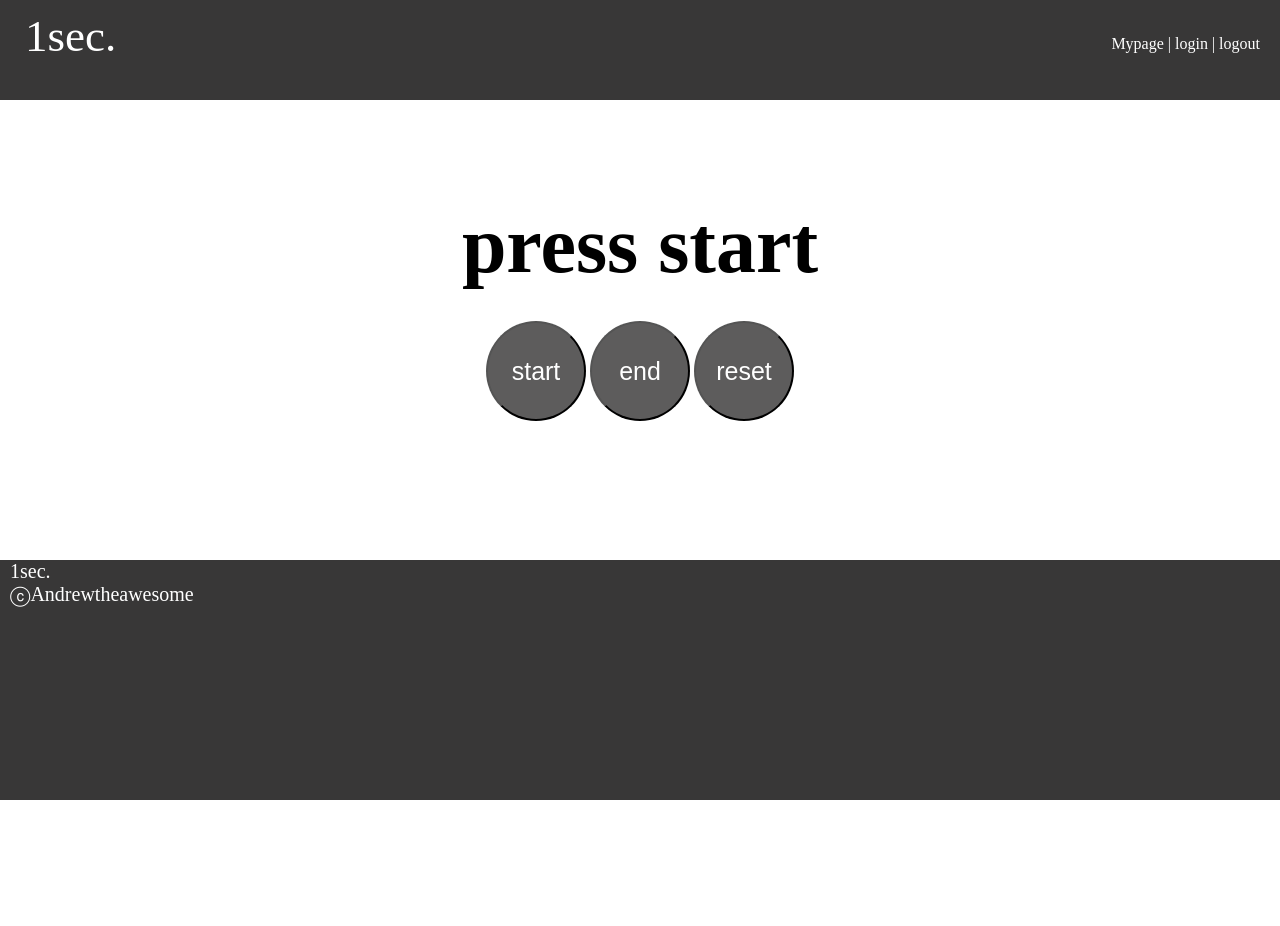
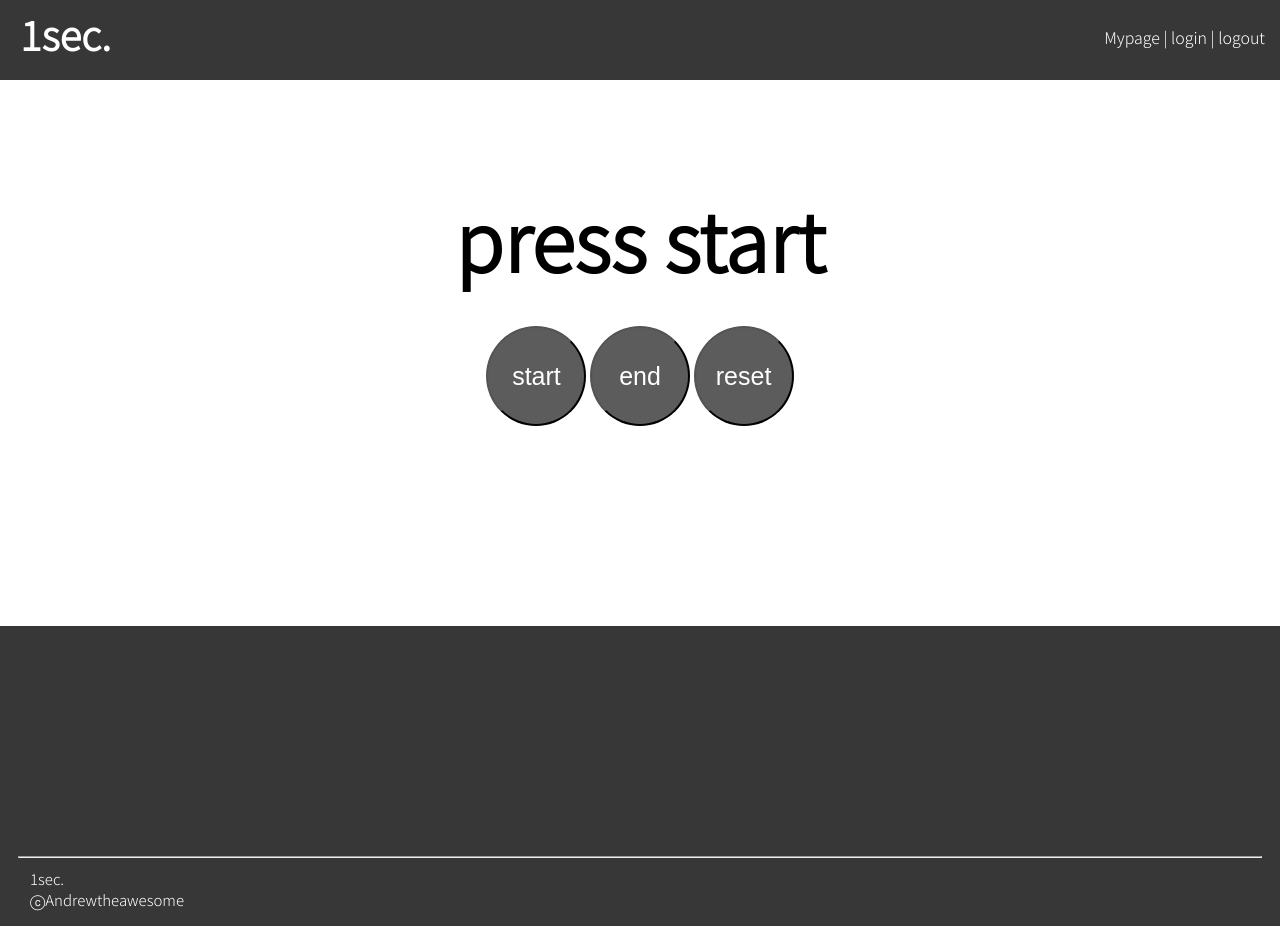
Before and after one commit to andrewjeongtheawesome/one-sec, a plain HTML site: page index.html in a window 1280 px wide. Before the commit the page ends 800 px from the top, so only its background shows below. Drawn offline with Linux system fonts and the light colour scheme; a web font is replaced by a local one.

Commit message:
layout work(2)
header/footer/font work

```diff
--- a/index.html
+++ b/index.html
@@ -6,6 +6,11 @@
     <link rel = "stylesheet" href="style.css">
     <title>one-sec</title>
 </head>
+<style>
+    @import url('https://fonts.googleapis.com/css2?family=Noto+Sans+KR:wght@300&display=swap');
+    @import url('https://fonts.googleapis.com/css2?family=Whisper&display=swap');
+    @import url('https://fonts.googleapis.com/css2?family=Archivo+Black&display=swap');
+</style>
 <body>
     <div id = 'page'>
         <header>
@@ -14,7 +19,7 @@
                 1sec.
             </div>
 
-            <div id = 'top'>
+            <div id = 'menu'>
                 Mypage | login | logout
             </div>
         </header>
@@ -29,10 +34,12 @@
             </div>
         </section>
         <footer>
+            <hr id="c-line"/>
             <div id = "copyright">
                 <p>1sec.</p>
                 <p>ⓒAndrewtheawesome</p>
             </div>
+
         </footer>
     </div>
     <script src="index.js"></script>
--- a/index.js
+++ b/index.js
@@ -22,10 +22,10 @@ endButton.addEventListener("click", () => {
         end = new Date();
         diff = end-start;
         if(diff<1100 && 900<=diff){
-            target.innerText = `${diff} correct`;
+            target.innerText = `success :)`;
         }
         else{
-            target.innerText = `${diff} incorrect`;
+            target.innerText = `failed :(`;
         }
         isEndClicked = false;
     }
--- a/style.css
+++ b/style.css
@@ -3,28 +3,38 @@
     margin: 0;
 }
 
+body{
+    padding-bottom: 200px;
+}
+
 header{
     width : 0 auto;
-    height: 100px;
+    height: 80px;
     background-color: rgb(56, 55, 55);
 }
 
 footer{
-    position : absolute;
-    bottom : 0;
-    height : 240px;
+    height : 300px;
     width: 100%;
     margin : auto;
     float : left;
-    margin-top : 10px;
+    margin-top : 200px;
     background-color: rgb(56, 55, 55);
     color : white;
 }
 
+#c-line{
+    width: 97%;
+    margin-top: 230px;
+    margin-left: auto;
+    margin-right: auto;
+}
+
 #copyright{
-    margin-bottom : 10px;
-    margin-left: 10px;
-    font-size: 20px;
+    margin-top: 10px;
+    margin-left: 30px;
+    font-size: 15px;
+    font-family: 'Noto Sans KR', sans-serif;
 }
 
 section{
@@ -41,23 +51,31 @@ section{
 
 #logo{
     float: left;
-    margin-top: 10px;
-    margin-left: 25px;
-    font-size: 45px;
+    margin-top: 5px;
+    margin-left: 20px;
+    font-size: 40px;
+    font-family: 'Noto Sans KR', sans-serif;
+    font-weight: 1000;
+    /*font-family: 'Archivo Black', sans-serif;*/
+    /*font-family: 'Whisper', cursive;*/
     color : white
 }
 
-#top{
+#menu{
     float: right;
-    margin: 35px 20px 0 0;
+    margin-top: 25px;
+    margin-right : 15px;
+    font-family: 'Noto Sans KR', sans-serif;
     color : white;
 }
 
 .title{
+    font-family: 'Noto Sans KR', sans-serif;
     font-size: 80px;
 }
 
 .button{
+    font-family: 'Noto Sans KR', sans-serif;
     margin-top: 30px;
 }
 
```
